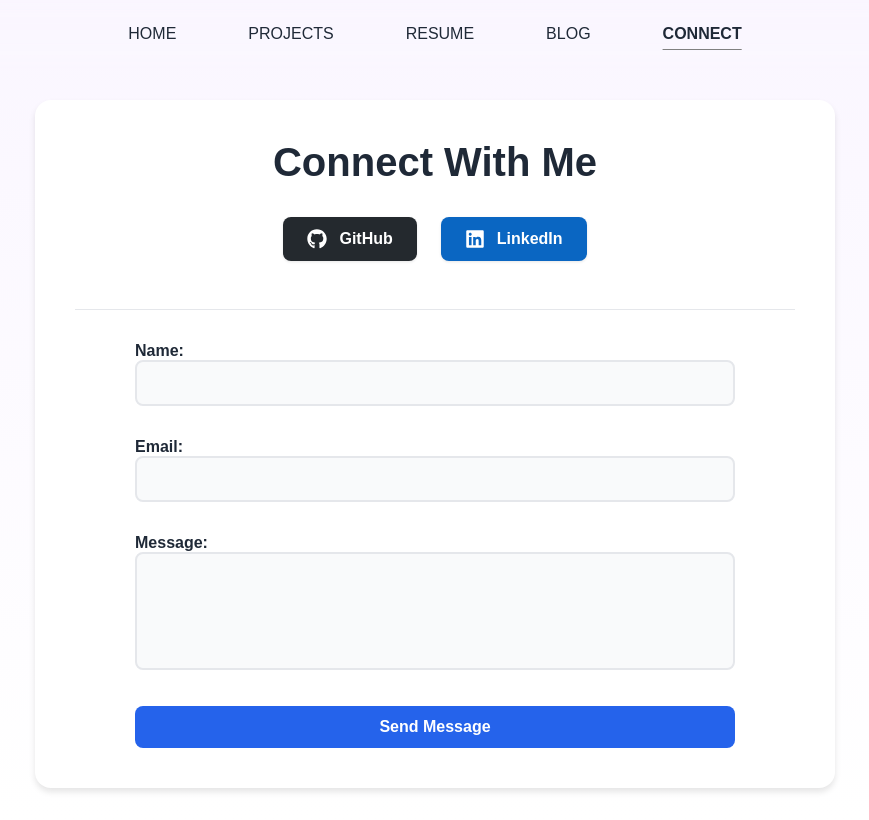
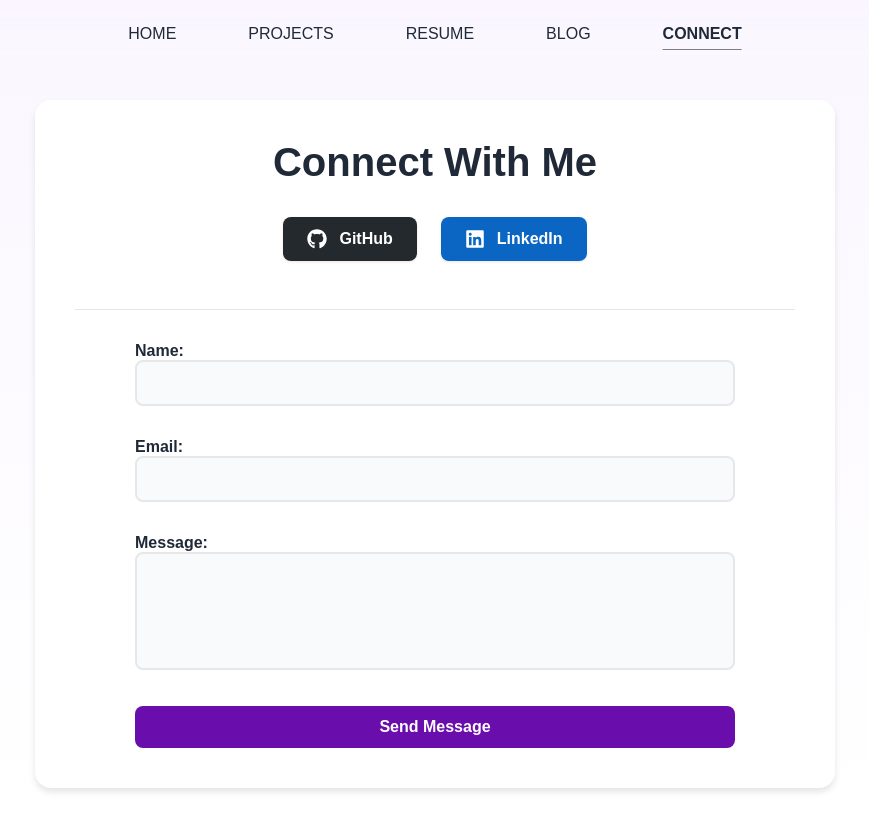
Before and after one commit to noworry-b-still/my-website, a React (Create React App) app: page /contact in a window 1280 px wide. Shown: the whole page, without its empty margins (205-1074 px from the left). Built offline with nearby package versions, Linux system fonts and the light colour scheme.

Commit message:
fix color

```diff
--- a/src/page/contact.css
+++ b/src/page/contact.css
@@ -1,7 +1,7 @@
 /* Base styles and variables */
 :root {
-  --primary-color: #2563eb;
-  --primary-hover: #1d4ed8;
+  --primary-color: #6A0DAD;
+  --primary-hover: #5a0b90;
   --background-color: #ffffff;
   --text-color: #1f2937;
   --border-color: #e5e7eb;
```
